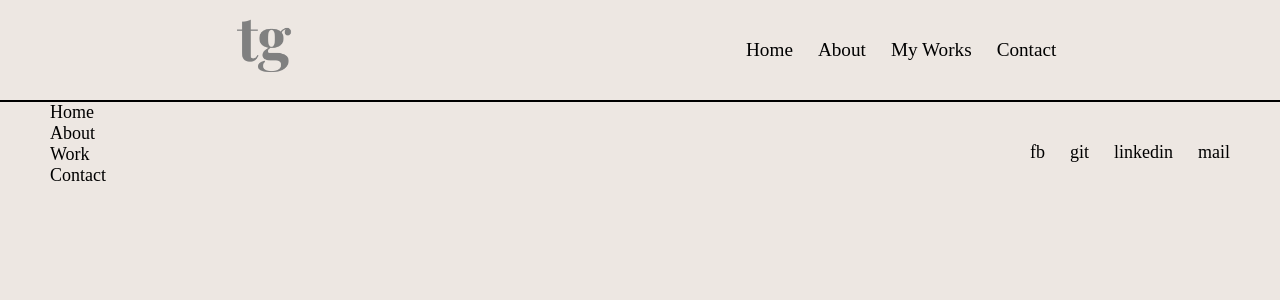
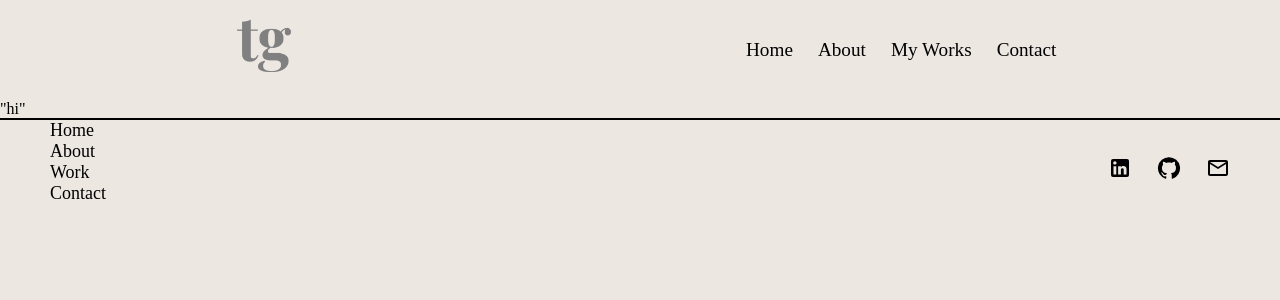
Before and after one commit to teegrg/tsheringgurung, a React (Create React App) app in the folder tsheringgurung/: page /work in a window 1280 px wide. Shown: the top 300 px of the page. Built offline with nearby package versions, Linux system fonts and the light colour scheme.

Commit message:
added mui icons and linked

```diff
--- a/tsheringgurung/package.json
+++ b/tsheringgurung/package.json
@@ -3,6 +3,10 @@
   "version": "0.1.0",
   "private": true,
   "dependencies": {
+    "@emotion/react": "^11.11.3",
+    "@emotion/styled": "^11.11.0",
+    "@mui/icons-material": "^5.15.6",
+    "@mui/material": "^5.15.6",
     "@testing-library/jest-dom": "^5.17.0",
     "@testing-library/react": "^13.4.0",
     "@testing-library/user-event": "^13.5.0",
--- a/tsheringgurung/src/App.js
+++ b/tsheringgurung/src/App.js
@@ -3,6 +3,7 @@ import { BrowserRouter as Router, Routes, Route } from "react-router-dom";
 import Home from "./pages/Home";
 import Navbar from "./pages/Navbar";
 import Footer from "./pages/Footer";
+import Work from "./pages/Work";
 
 function App() {
   return (
@@ -11,6 +12,7 @@ function App() {
         <Navbar />
         <Routes>
           <Route path="/" element={<Home />} />
+          <Route path="/work" element={<Work />} />
         </Routes>
         <Footer />
       </div>
--- a/tsheringgurung/src/pages/Footer.jsx
+++ b/tsheringgurung/src/pages/Footer.jsx
@@ -1,19 +1,23 @@
+import { Link } from "react-router-dom";
 import "../style/footer.css";
+
+import LinkedInIcon from '@mui/icons-material/LinkedIn';
+import GitHubIcon from '@mui/icons-material/GitHub';
+import MailOutlineIcon from '@mui/icons-material/MailOutline';
 
 function Footer() {
   return (
     <div className="footer__container">
       <div>
-        <div>Home</div>
-        <div>About</div>
-        <div>Work</div>
-        <div>Contact</div>
+        <Link to="/" ><div>Home</div></Link>
+        <Link to="/about" ><div>About</div></Link>
+        <Link to="/work" ><div>Work</div></Link>
+        <Link to="contact" ><div>Contact</div></Link>
       </div>
       <div className="footer__icon">
-        <div>fb</div>
-        <div>git</div>
-        <div>linkedin</div>
-        <div>mail</div>
+        <a href="https://www.linkedin.com/in/tsheringgurungny/" target="_blank" ><LinkedInIcon/></a>
+        <a href="https://github.com/teegrg" target="_blank" ><GitHubIcon/></a>
+        <a href="mailto: teegurung@gmail.com"><MailOutlineIcon/></a>
       </div>
     </div>
   );
--- a/tsheringgurung/src/pages/Home.jsx
+++ b/tsheringgurung/src/pages/Home.jsx
@@ -14,7 +14,7 @@ function Home() {
       </div>
       <div className="project">
         <div className="project__1">
-          <a href="keepssake.netlify.app" target="_blank">
+          <a href="https://keepssake.netlify.app/" target="_blank">
             <img className="img" src={project1} alt="pic" />
             <div className="project__text">
               Lorem ipsum dolor sit amet consectetur adipisicing elit. Ducimus
--- a/tsheringgurung/src/pages/Navbar.jsx
+++ b/tsheringgurung/src/pages/Navbar.jsx
@@ -7,14 +7,14 @@ import logo from "./pic/logo.png"
 function Navbar() {
     return (
         <div className="nav">
-            <div className="logo">
-                <img src={logo} alt="logo" />
+            <div >
+                <Link><img className="logo" src={logo} alt="logo" /></Link>
             </div>
             <div className="nav__side">
                 <Link to="/"><div>Home</div></Link>
-                <Link><div>About</div></Link>
-                <Link><div>My Works</div></Link>
-                <Link><div>Contact</div></Link>
+                <Link to="/about" ><div>About</div></Link>
+                <Link to="/work" ><div>My Works</div></Link>
+                <Link to="/contact" ><div>Contact</div></Link>
             </div>
         </div>
     )
--- /dev/null
+++ b/tsheringgurung/src/pages/Work.jsx
@@ -0,0 +1,9 @@
+function Work() {
+    return (
+        <div className="my__work">
+            "hi"
+        </div>
+    )
+}
+
+export default Work;
--- a/tsheringgurung/src/style/navbar.css
+++ b/tsheringgurung/src/style/navbar.css
@@ -16,6 +16,6 @@
     gap: 25px;
 }
 
-.logo > img {
+.logo {
     width: 75px;
 }
```
Also changed, not shown: 1 other file (tests, documents, lock files or other folders).
